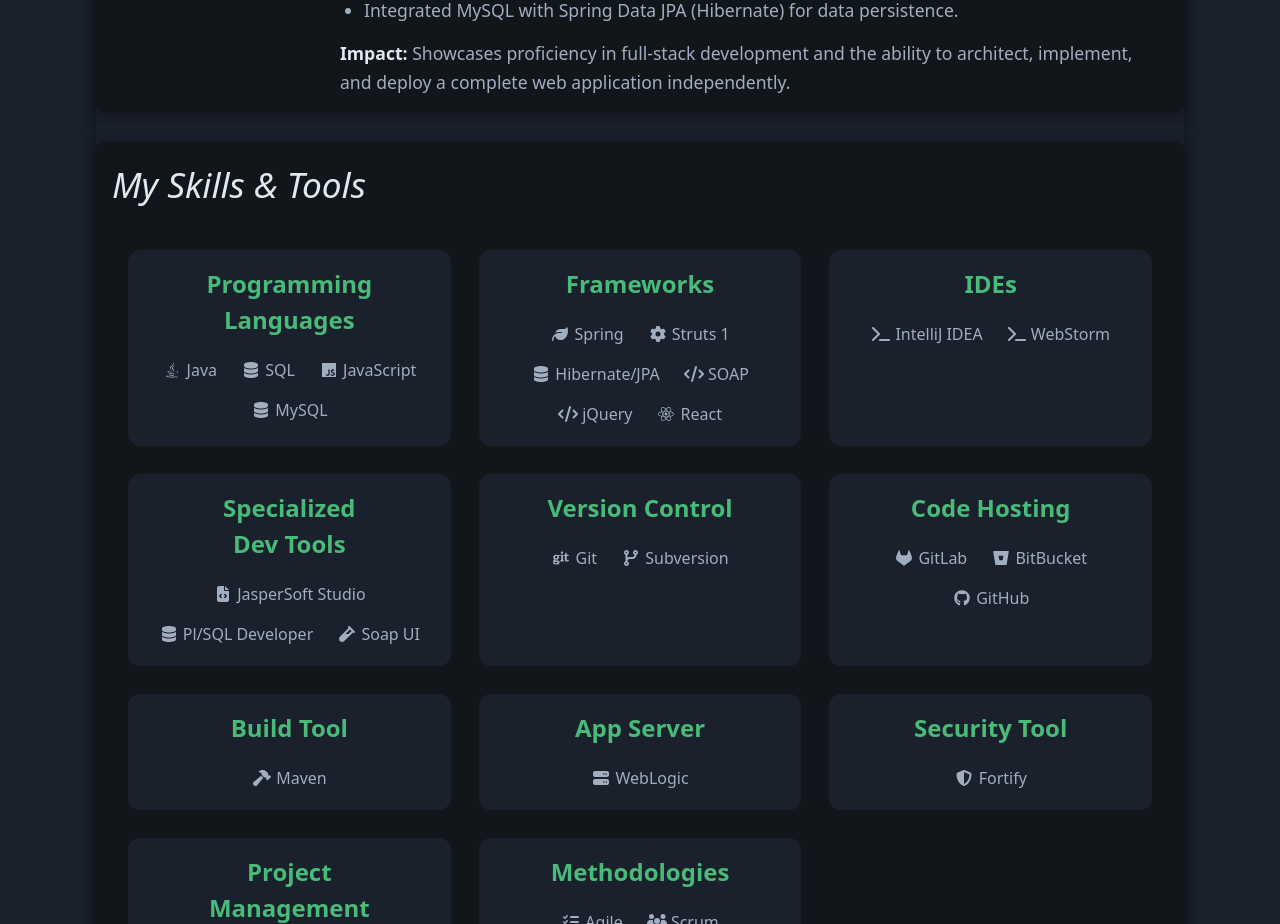
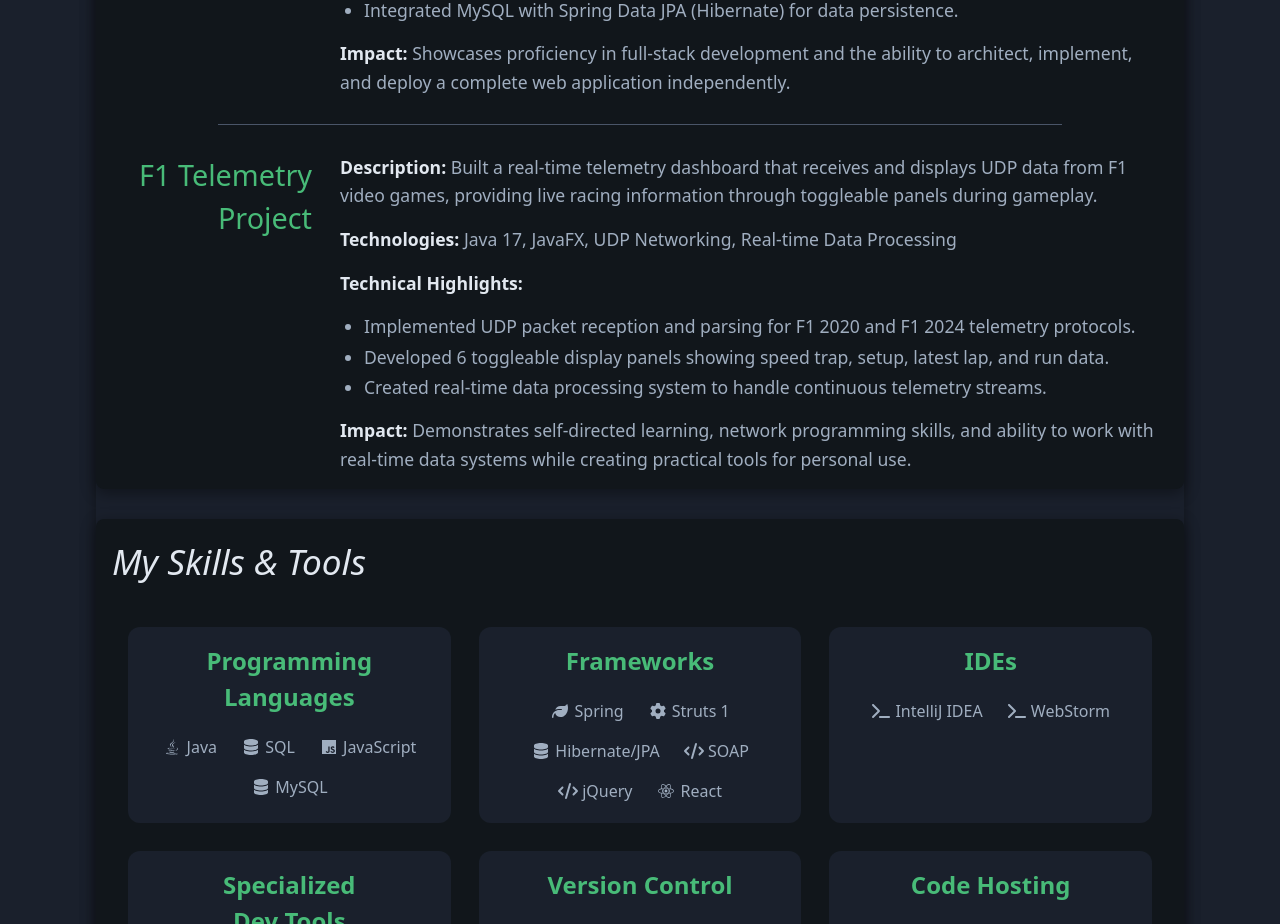
Before and after one commit to ethan5191/portfolio_v2, a Next.js app: page / in a window 1280 px wide. Shown: the part 5220-6144 px from the top of the page. Built offline with nearby package versions, Linux system fonts and the light colour scheme.

Commit message:
Added new F1 telemetry project to the proejctData.js file

```diff
--- a/app/components/projects/projectsData.js
+++ b/app/components/projects/projectsData.js
@@ -72,4 +72,17 @@ export const projectsData = [
             'Integrated MySQL with Spring Data JPA (Hibernate) for data persistence.'],
         impact: 'Showcases proficiency in full-stack development and the ability to architect, implement, and deploy a complete web application independently.',
     },
+    {
+        id: 'f1-telemetry-data',
+        title: 'F1 Telemetry Data Dashboard',
+        shortName: 'F1 Telemetry Project',
+        description: 'Built a real-time telemetry dashboard that receives and displays UDP data from F1 video games, providing live racing information through toggleable panels during gameplay.',
+        technologies: ['Java 17', 'JavaFX', 'UDP Networking', 'Real-time Data Processing'],
+        technicalDetails: [
+            'Implemented UDP packet reception and parsing for F1 2020 and F1 2024 telemetry protocols.',
+            'Developed 6 toggleable display panels showing speed trap, setup, latest lap, and run data.',
+            'Created real-time data processing system to handle continuous telemetry streams.'
+        ],
+        impact: 'Demonstrates self-directed learning, network programming skills, and ability to work with real-time data systems while creating practical tools for personal use.',
+    }
 ];
```
